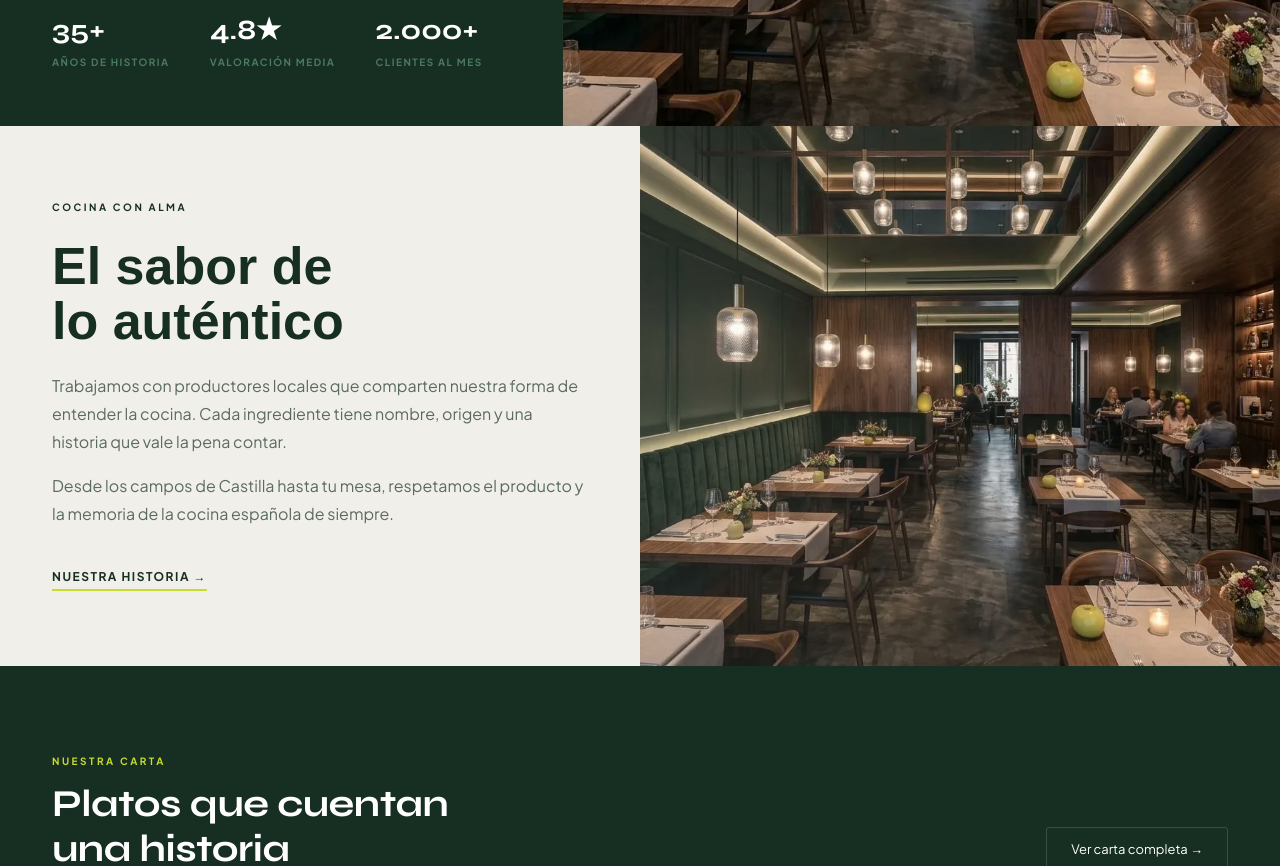
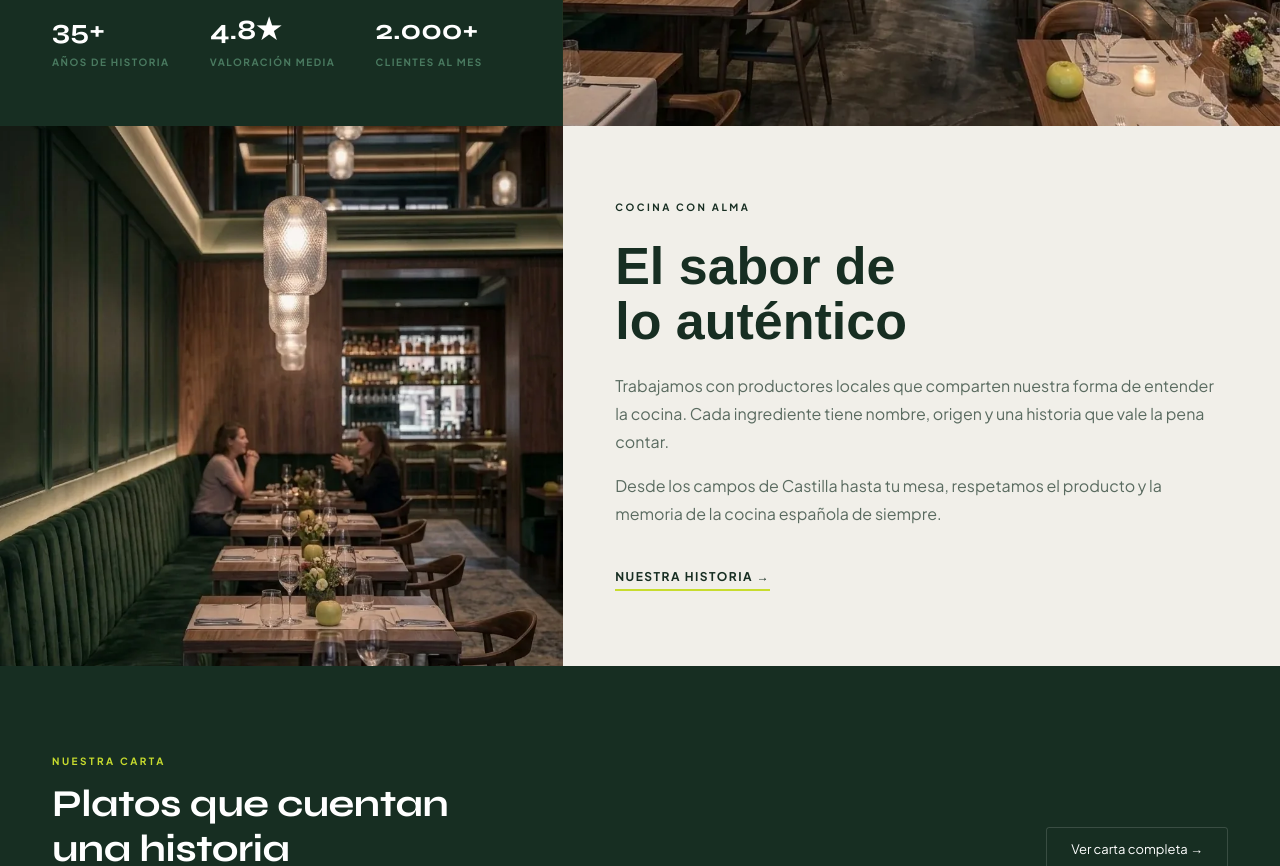
Before and after one commit to pablo-redondo/restaurant-web, a Next.js app: page / in a window 1280 px wide. Shown: the part 720-1586 px from the top of the page. Built offline with nearby package versions, Linux system fonts and the light colour scheme; no server answers; a web font is replaced by a local one.

Commit message:
editorial split: new interior photo left, text right, align divider to 44fr hero grid

```diff
--- a/src/app/page.tsx
+++ b/src/app/page.tsx
@@ -10,7 +10,7 @@ export default function HomePage() {
         className="bg-[#172E22] grid md:grid-cols-[44fr_56fr]"
         style={{ minHeight: 'calc(100vh - 58px)' }}
       >
-        {/* Columna izquierda */}
+        {/* Columna izquierda — texto */}
         <div className="flex flex-col justify-center px-[52px] py-14 border-r border-[#1E3020]">
           <p className="text-[#6A9A80] text-[11px] font-bold tracking-[2.5px] uppercase mb-7">
             Desde 1987 · Madrid
@@ -54,7 +54,7 @@ export default function HomePage() {
           </div>
         </div>
 
-        {/* Columna derecha — imagen */}
+        {/* Columna derecha — imagen hero */}
         <div className="hidden md:block relative overflow-hidden">
           <Image
             src="/hero.webp"
@@ -68,8 +68,19 @@ export default function HomePage() {
       </section>
 
       {/* ── Editorial split ── */}
-      <section className="grid md:grid-cols-2" style={{ minHeight: '540px' }}>
-        {/* Texto */}
+      {/* grid-cols-[44fr_56fr] = misma proporción que el hero → la línea divisoria coincide */}
+      <section className="grid md:grid-cols-[44fr_56fr]" style={{ minHeight: '540px' }}>
+        {/* Columna izquierda — imagen interior */}
+        <div className="hidden md:block relative overflow-hidden">
+          <Image
+            src="/interior.webp"
+            alt="Sala con banquetas de terciopelo verde en Marqués"
+            fill
+            className="object-cover"
+            style={{ objectPosition: 'center 40%' }}
+          />
+        </div>
+        {/* Columna derecha — texto */}
         <div className="bg-[#F1EFE9] flex flex-col justify-center px-[52px] py-16">
           <p className="text-[#172E22] text-[10px] font-bold tracking-[2.5px] uppercase mb-6">
             Cocina con alma
@@ -92,20 +103,6 @@ export default function HomePage() {
           >
             Nuestra historia →
           </Link>
-        </div>
-        {/* Imagen */}
-        <div className="relative" style={{ minHeight: '380px' }}>
-          <Image
-            src="/hero.webp"
-            alt="Sala interior del restaurante Marqués"
-            fill
-            className="object-cover"
-            style={{ objectPosition: 'center 60%' }}
-          />
-          <div
-            className="absolute inset-0"
-            style={{ background: 'linear-gradient(to right, rgba(241,239,233,0.12), transparent)' }}
-          />
         </div>
       </section>
 
@@ -150,8 +147,7 @@ export default function HomePage() {
             },
           ].map(({ tag, nombre, desc, precio }) => (
             <div key={nombre} className="p-8 hover:bg-[#1C3828] transition group cursor-default">
-              <span className="inline-block text-[10px] font-bold tracking-[2px] uppercase px-[10px] py-[4px] rounded-[2px] mb-6
-                bg-[#C8DC2E]/10 text-[#C8DC2E]">
+              <span className="inline-block text-[10px] font-bold tracking-[2px] uppercase px-[10px] py-[4px] rounded-[2px] mb-6 bg-[#C8DC2E]/10 text-[#C8DC2E]">
                 {tag}
               </span>
               <h3 className="font-heading font-bold text-[20px] text-white mb-2 group-hover:text-[#C8DC2E] transition">
```
